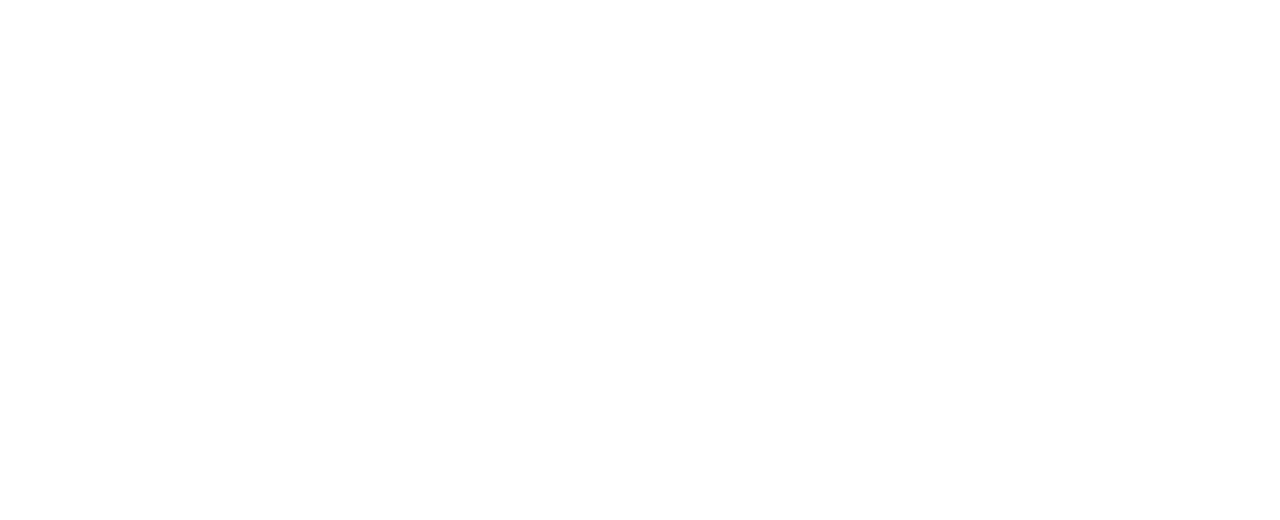
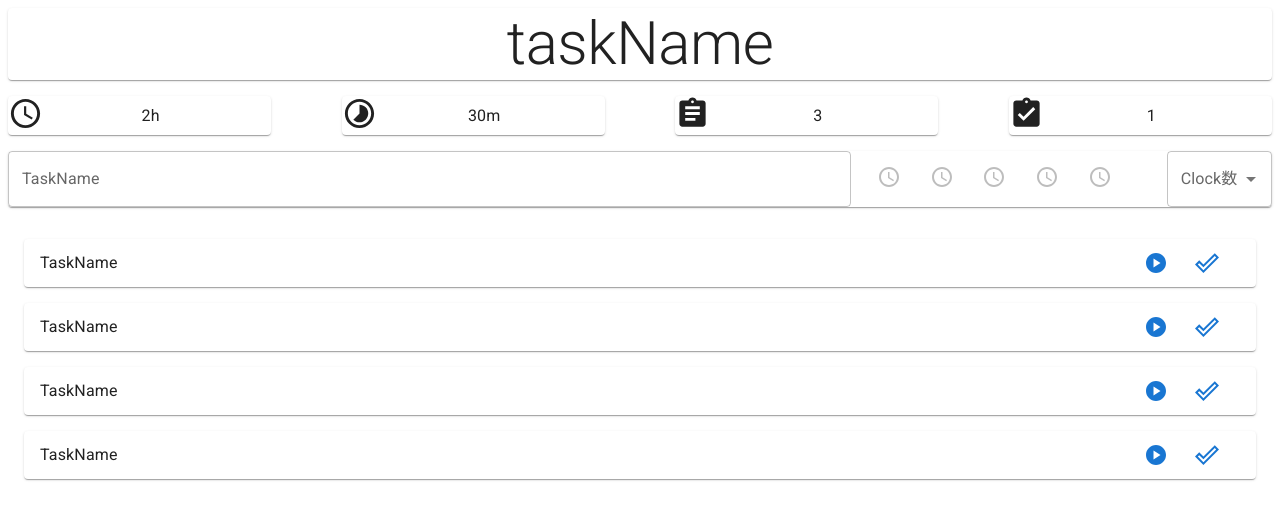
Before and after one commit to waderaku/pomodoro-frontend, a React (Create React App) app: page / in a window 1280 px wide. Shown: the top 520 px of the page. Built offline with nearby package versions, Linux system fonts and the light colour scheme.

Commit message:
画面デザインのプロトタイプ

```diff
--- /dev/null
+++ b/src/component/TaskManager/ChildrenTaskList/ChildTaskCard.tsx
@@ -0,0 +1,35 @@
+import { ListItemButton, ListItemText, Grid, Paper } from "@mui/material";
+import PlayCircleIcon from "@mui/icons-material/PlayCircle";
+import DoneOutlineIcon from "@mui/icons-material/DoneOutline";
+const ChildTaskCard = () => {
+  return (
+    <Paper
+      sx={{
+        width: 1.0,
+      }}
+    >
+      <Grid container alignItems="center" justifyContent="space-between">
+        <Grid item xs={10.5}>
+          <ListItemButton>
+            <ListItemText primary="TaskName"></ListItemText>
+          </ListItemButton>
+        </Grid>
+        <Grid item xs={1.5}>
+          <Grid container alignItems="center" justifyContent="center">
+            <Grid item xs={4}>
+              <ListItemButton>
+                <PlayCircleIcon color="primary" />
+              </ListItemButton>
+            </Grid>
+            <Grid item xs={4}>
+              <ListItemButton>
+                <DoneOutlineIcon color="primary" />
+              </ListItemButton>
+            </Grid>
+          </Grid>
+        </Grid>
+      </Grid>
+    </Paper>
+  );
+};
+export default ChildTaskCard;
--- /dev/null
+++ b/src/component/TaskManager/ChildrenTaskList/ChildrenTaskList.tsx
@@ -0,0 +1,22 @@
+import { List, ListItem, ListItemButton, Card } from "@mui/material";
+import ChildTaskCard from "./ChildTaskCard";
+
+const ChildrenTaskList = () => {
+  return (
+    <List>
+      <ListItem>
+        <ChildTaskCard />
+      </ListItem>
+      <ListItem>
+        <ChildTaskCard />
+      </ListItem>
+      <ListItem>
+        <ChildTaskCard />
+      </ListItem>
+      <ListItem>
+        <ChildTaskCard />
+      </ListItem>
+    </List>
+  );
+};
+export default ChildrenTaskList;
--- /dev/null
+++ b/src/component/TaskManager/ChildrenTaskList/index.ts
@@ -0,0 +1,2 @@
+import ChildrenTaskList from "./ChildrenTaskList";
+export default ChildrenTaskList;
--- /dev/null
+++ b/src/component/TaskManager/TaskCreator/EstimationSelector.tsx
@@ -0,0 +1,70 @@
+import { Grid, Autocomplete, TextField, Typography } from "@mui/material";
+import AccessTimeIcon from "@mui/icons-material/AccessTime";
+import { useState } from "react";
+
+let options: Array<number | null> = Array.from(Array(15).keys());
+options.push(null);
+
+const EstimationSelector = (props: {
+  numClock: number;
+  setNumClock: (numClock: number) => void;
+}) => {
+  const [inputValue, setInputValue] = useState("");
+
+  const numbers = Array.from(Array(5).keys());
+  let numClockDisplay;
+  if (props.numClock <= 5) {
+    const icons = numbers.map((i) => {
+      const color = i < props.numClock ? "primary" : "disabled";
+      const onClick = () => props.setNumClock(i + 1);
+      return (
+        <Grid key={i} item xs={2}>
+          <AccessTimeIcon color={color} onClick={onClick} />
+        </Grid>
+      );
+    });
+    numClockDisplay = (
+      <Grid container alignItems="center" justifyContent="center">
+        {icons}
+      </Grid>
+    );
+  } else {
+    numClockDisplay = (
+      <Grid container alignItems="center" justifyContent="center">
+        <Grid item xs={2}>
+          <AccessTimeIcon color="primary" fontSize="large" />
+        </Grid>
+        <Grid item xs={1}>
+          <Typography variant="h4">{props.numClock}</Typography>
+        </Grid>
+      </Grid>
+    );
+  }
+
+  return (
+    <Grid container alignItems="center" justifyContent="space-between">
+      <Grid item xs={9}>
+        {numClockDisplay}
+      </Grid>
+      <Grid item xs={3}>
+        <Autocomplete
+          value={props.numClock}
+          getOptionLabel={(option) => (option ? option.toString() : "")}
+          onChange={(_: any, newValue: number | null) => {
+            if (newValue) {
+              console.log(newValue);
+              props.setNumClock(newValue as number);
+            }
+          }}
+          inputValue={inputValue}
+          onInputChange={(_, newInputValue) => {
+            setInputValue(newInputValue);
+          }}
+          renderInput={(params) => <TextField {...params} label="Clock数" />}
+          options={options}
+        />
+      </Grid>
+    </Grid>
+  );
+};
+export default EstimationSelector;
--- /dev/null
+++ b/src/component/TaskManager/TaskCreator/TaskCreator.tsx
@@ -0,0 +1,38 @@
+import { TextField, Grid, Paper } from "@mui/material";
+import EstimationSelector from "./EstimationSelector";
+import { useState } from "react";
+
+const TaskCreator = () => {
+  const [numClock, setNumClock] = useState(0);
+  const onKeyDown = (e: React.KeyboardEvent<HTMLDivElement>) => {
+    if (e.key === "Enter") {
+      const element = e.target as HTMLInputElement;
+      const taskName = element.value;
+      console.log("TaskName: " + taskName + " numClock: " + numClock);
+    }
+  };
+  return (
+    <Paper>
+      <Grid
+        container
+        justifyContent="space-around"
+        sx={{ alignItems: "center" }}
+        onKeyDown={onKeyDown}
+      >
+        <Grid item xs={8}>
+          <TextField
+            fullWidth
+            id="taskName"
+            label="TaskName"
+            variant="outlined"
+          />
+        </Grid>
+        <Grid item xs={4}>
+          <EstimationSelector numClock={numClock} setNumClock={setNumClock} />
+        </Grid>
+      </Grid>
+    </Paper>
+  );
+};
+
+export default TaskCreator;
--- /dev/null
+++ b/src/component/TaskManager/TaskCreator/index.ts
@@ -0,0 +1,2 @@
+import TaskCreator from "./TaskCreator";
+export default TaskCreator;
--- a/src/component/TaskManager/TaskManager.tsx
+++ b/src/component/TaskManager/TaskManager.tsx
@@ -1,2 +1,25 @@
-const TaskManager = () => null;
+import { Typography, Stack, Card } from "@mui/material";
+import "@fontsource/roboto/300.css";
+import "@fontsource/roboto/400.css";
+import "@fontsource/roboto/500.css";
+import "@fontsource/roboto/700.css";
+import TaskSummaryCard from "./TaskSummaryCard";
+import TaskCreator from "./TaskCreator";
+import ChildrenTaskList from "./ChildrenTaskList";
+
+const TaskManager = () => {
+  const taskName = "taskName";
+  return (
+    <Stack spacing={2}>
+      <Card>
+        <Typography variant="h2" align="center">
+          {taskName}
+        </Typography>
+      </Card>
+      <TaskSummaryCard />
+      <TaskCreator />
+      <ChildrenTaskList />
+    </Stack>
+  );
+};
 export default TaskManager;
--- /dev/null
+++ b/src/component/TaskManager/TaskSummaryCard/IconTextCard.tsx
@@ -0,0 +1,25 @@
+import { Grid, Typography, Paper } from "@mui/material";
+import { FC } from "react";
+
+const IconTextCard = (props: { Icon: FC; text: string }) => {
+  const Icon = props.Icon;
+  return (
+    <Paper>
+      <Grid
+        container
+        sx={{
+          alignItems: "center",
+        }}
+      >
+        <Grid item xs={1}>
+          <Icon />
+        </Grid>
+        <Grid item xs={11}>
+          <Typography align="center">{props.text}</Typography>
+        </Grid>
+      </Grid>
+    </Paper>
+  );
+};
+
+export default IconTextCard;
--- /dev/null
+++ b/src/component/TaskManager/TaskSummaryCard/TaskSummaryCard.tsx
@@ -0,0 +1,32 @@
+import IconTextCard from "./IconTextCard";
+import { Grid } from "@mui/material";
+import AccessTimeIcon from "@mui/icons-material/AccessTime";
+import TimelapseIcon from "@mui/icons-material/Timelapse";
+import AssignmentIcon from "@mui/icons-material/Assignment";
+import AssignmentTurnedInIcon from "@mui/icons-material/AssignmentTurnedIn";
+
+const EstimatedWorkloadIcon = () => <AccessTimeIcon fontSize="large" />;
+const FinishedWorkloadIcon = () => <TimelapseIcon fontSize="large" />;
+const RemainTaskIcon = () => <AssignmentIcon fontSize="large" />;
+const FinishedTaskIcon = () => <AssignmentTurnedInIcon fontSize="large" />;
+
+const TaskSummaryCard = () => {
+  return (
+    <Grid container justifyContent="space-between">
+      <Grid item xs={2.5}>
+        <IconTextCard Icon={EstimatedWorkloadIcon} text="2h" />
+      </Grid>
+      <Grid item xs={2.5}>
+        <IconTextCard Icon={FinishedWorkloadIcon} text="30m" />
+      </Grid>
+      <Grid item xs={2.5}>
+        <IconTextCard Icon={RemainTaskIcon} text="3" />
+      </Grid>
+      <Grid item xs={2.5}>
+        <IconTextCard Icon={FinishedTaskIcon} text="1" />
+      </Grid>
+    </Grid>
+  );
+};
+
+export default TaskSummaryCard;
--- /dev/null
+++ b/src/component/TaskManager/TaskSummaryCard/index.ts
@@ -0,0 +1,2 @@
+import TaskSummaryCard from "./TaskSummaryCard";
+export default TaskSummaryCard;
```
